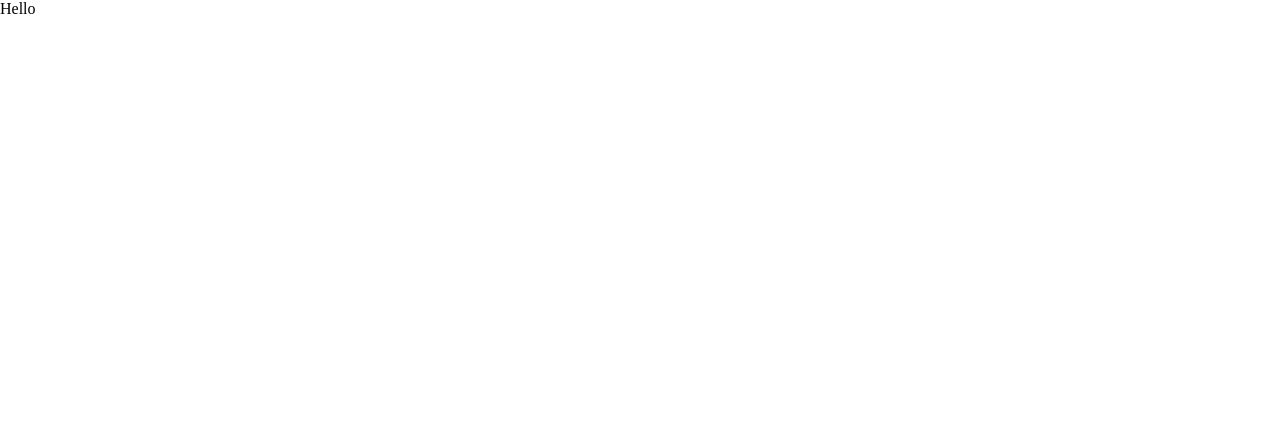
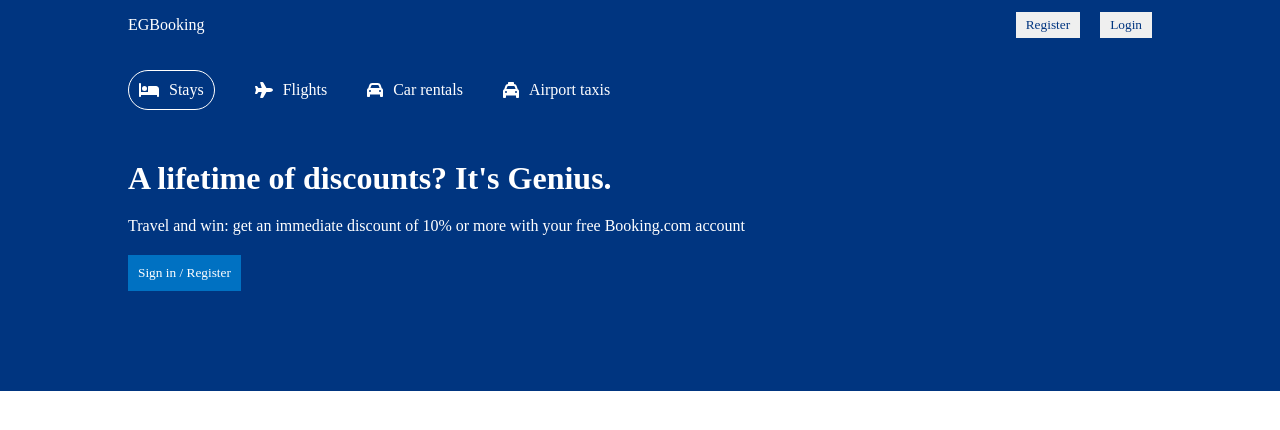
Before and after one commit to EmmaEG/booking, a React (Create React App) app: page / in a window 1280 px wide. Shown: the top 430 px of the page. Built offline with nearby package versions, Linux system fonts and the light colour scheme.

Commit message:
Home, hotel and hotel list pages, header and navbar components

```diff
--- a/package.json
+++ b/package.json
@@ -3,12 +3,18 @@
   "version": "0.1.0",
   "private": true,
   "dependencies": {
+    "@fortawesome/fontawesome-svg-core": "^6.1.1",
+    "@fortawesome/free-regular-svg-icons": "^6.1.1",
+    "@fortawesome/free-solid-svg-icons": "^6.1.1",
+    "@fortawesome/react-fontawesome": "^0.1.18",
     "@testing-library/jest-dom": "^5.16.4",
     "@testing-library/react": "^13.1.1",
     "@testing-library/user-event": "^13.5.0",
     "react": "^18.0.0",
     "react-dom": "^18.0.0",
+    "react-router-dom": "^6.3.0",
     "react-scripts": "5.0.1",
+    "styled-components": "^5.3.5",
     "web-vitals": "^2.1.4"
   },
   "scripts": {
--- a/public/index.html
+++ b/public/index.html
@@ -11,12 +11,11 @@
       manifest.json provides metadata used when your web app is installed on a
       user's mobile device or desktop. See https://developers.google.com/web/fundamentals/web-app-manifest/
     -->
-    <link rel="manifest" href="%PUBLIC_URL%/manifest.json" />
+    <!-- <link rel="manifest" href="%PUBLIC_URL%/manifest.json" /> -->
     <!--
       Notice the use of %PUBLIC_URL% in the tags above.
       It will be replaced with the URL of the `public` folder during the build.
       Only files inside the `public` folder can be referenced from the HTML.
-
       Unlike "/favicon.ico" or "favicon.ico", "%PUBLIC_URL%/favicon.ico" will
       work correctly both with client-side routing and a non-root public URL.
       Learn how to configure a non-root public URL by running `npm run build`.
@@ -24,6 +23,7 @@
     <style>
       * {
         margin: 0;
+        font-family: cursive;
       }
     </style>
     <title>Booking</title>
@@ -34,10 +34,8 @@
     <!--
       This HTML file is a template.
       If you open it directly in the browser, you will see an empty page.
-
       You can add webfonts, meta tags, or analytics to this file.
       The build step will place the bundled scripts into the <body> tag.
-
       To begin the development, run `npm start` or `yarn start`.
       To create a production bundle, use `npm run build` or `yarn build`.
     -->
--- a/src/App.js
+++ b/src/App.js
@@ -1,10 +1,17 @@
-
+import { BrowserRouter as Router, Route, Routes } from "react-router-dom";
+import Home from "./pages/home/Home";
+import HotelList from "./pages/hotelList/HotelList";
+import Hotel from "./pages/hotel/Hotel";
 
 function App() {
   return (
-    <div>
-      Hello
-    </div>
+    <Router>
+      <Routes>
+        <Route path="/" element={<Home />} />
+        <Route path="/hotels" element={<HotelList />} />
+        <Route path="/hotels/:id" element={<Hotel />} />
+      </Routes>
+    </Router>
   );
 }
 
--- /dev/null
+++ b/src/components/header/Header.jsx
@@ -0,0 +1,93 @@
+import {
+  faBed,
+  faCar,
+  faPlane,
+  faTaxi,
+} from "@fortawesome/free-solid-svg-icons";
+import { FontAwesomeIcon } from "@fortawesome/react-fontawesome";
+import styled from "styled-components";
+
+const Container = styled.div`
+  background-color: #003580;
+  color: #ffffff;
+  display: flex;
+  justify-content: center;
+`;
+
+const HeaderWrapper = styled.div`
+  width: 100%;
+  max-width: 1024px; // to small screen
+  margin: 20px 0px 100px 0px; // top-left-bottom-right
+`;
+
+const HeaderList = styled.div`
+  display: flex;
+  gap: 40px; // gap means brecha
+  margin-bottom: 50px;
+`;
+
+const HeaderListItem = styled.div`
+  display: flex;
+  align-items: center;
+  gap: 10px;
+  &.active {
+    border: 1px solid white;
+    padding: 10px;
+    border-radius: 20px;
+  }
+`;
+
+const HeaderSpan = styled.span``;
+
+const HeaderTitle = styled.h1``;
+
+const HeaderDescription = styled.p`
+  margin: 20px 0px;
+`;
+
+const HeaderButton = styled.button`
+  background-color: #0071c2;
+  color: #ffffff;
+  font-weight: 500;
+  border: none;
+  padding: 10px;
+  cursor: pointer;
+`;
+
+const HeaderSearch = styled.div``;
+
+const Header = () => {
+  return (
+    <Container>
+      <HeaderWrapper>
+        <HeaderList>
+          <HeaderListItem className="active">
+            <FontAwesomeIcon icon={faBed} />
+            <HeaderSpan>Stays</HeaderSpan>
+          </HeaderListItem>
+          <HeaderListItem>
+            <FontAwesomeIcon icon={faPlane} />
+            <HeaderSpan>Flights</HeaderSpan>
+          </HeaderListItem>
+          <HeaderListItem>
+            <FontAwesomeIcon icon={faCar} />
+            <HeaderSpan>Car rentals</HeaderSpan>
+          </HeaderListItem>
+          <HeaderListItem>
+            <FontAwesomeIcon icon={faTaxi} />
+            <HeaderSpan>Airport taxis</HeaderSpan>
+          </HeaderListItem>
+        </HeaderList>
+        <HeaderTitle>A lifetime of discounts? It's Genius.</HeaderTitle>
+        <HeaderDescription>
+          Travel and win: get an immediate discount of 10% or more with your
+          free Booking.com account
+        </HeaderDescription>
+        <HeaderButton>Sign in / Register</HeaderButton>
+        <HeaderSearch></HeaderSearch>
+      </HeaderWrapper>
+    </Container>
+  );
+};
+
+export default Header;
--- /dev/null
+++ b/src/components/navbar/Navbar.jsx
@@ -0,0 +1,48 @@
+import React from "react";
+import styled from "styled-components";
+
+const Container = styled.div`
+  height: 50px;
+  background-color: #003580;
+  display: flex;
+  justify-content: center;
+`;
+
+const NavWrapper = styled.div`
+  width: 100%;
+  max-width: 1024px; // for small screen
+  color: #ffffff;
+  display: flex;
+  align-items: center;
+  justify-content: space-between;
+`;
+
+const NavSpan = styled.span`
+  font-weight: 500;
+`;
+
+const NavItems = styled.div``;
+
+const NavButton = styled.button`
+  margin-left: 20px;
+  border: none;
+  padding: 5px 10px;
+  cursor: pointer;
+  color: #003580;
+`;
+
+const Navbar = () => {
+  return (
+    <Container>
+      <NavWrapper>
+        <NavSpan>EGBooking</NavSpan>
+        <NavItems>
+          <NavButton>Register</NavButton>
+          <NavButton>Login</NavButton>
+        </NavItems>
+      </NavWrapper>
+    </Container>
+  );
+};
+
+export default Navbar;
--- /dev/null
+++ b/src/pages/home/Home.jsx
@@ -0,0 +1,16 @@
+import styled from "styled-components";
+import Header from "../../components/header/Header";
+import Navbar from "../../components/navbar/Navbar";
+
+const Container = styled.div``;
+
+const Home = () => {
+  return (
+    <Container>
+      <Navbar />
+      <Header />
+    </Container>
+  );
+};
+
+export default Home;
--- /dev/null
+++ b/src/pages/hotel/Hotel.jsx
@@ -0,0 +1,11 @@
+import React from 'react'
+
+const Hotel = () => {
+    return (
+        <div>
+           Hotel by id
+        </div>
+    )
+}
+
+export default Hotel
--- /dev/null
+++ b/src/pages/hotelList/HotelList.jsx
@@ -0,0 +1,11 @@
+import React from 'react'
+
+const List = () => {
+    return (
+        <div>
+            Hotel List
+        </div>
+    )
+}
+
+export default List
```
Also changed, not shown: 1 other file (tests, documents, lock files or other folders).
